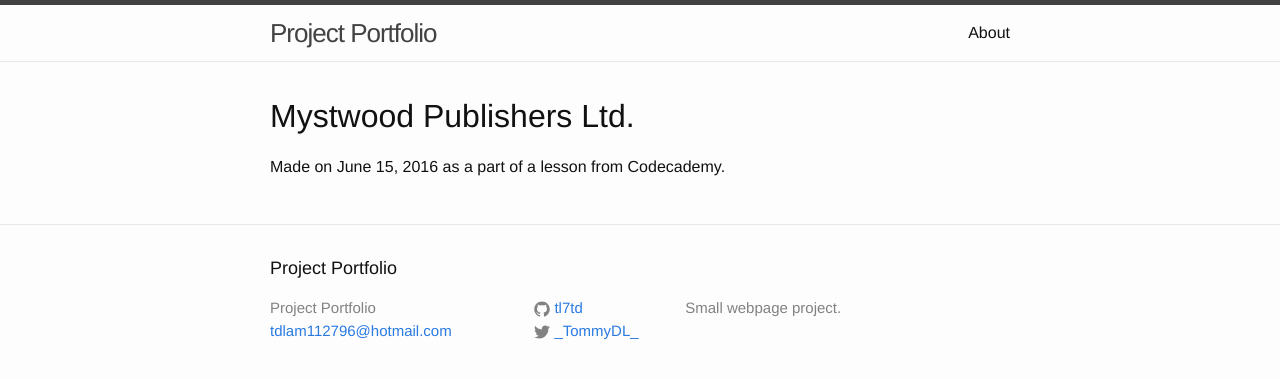
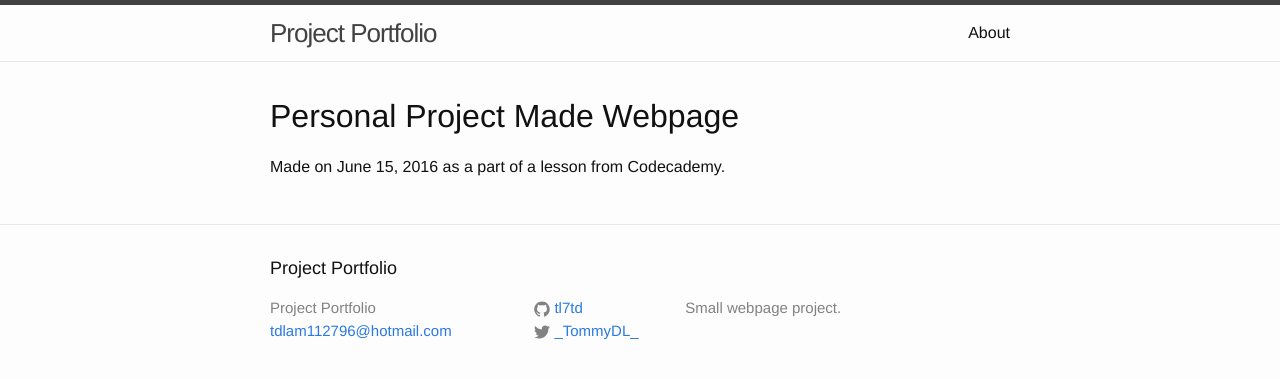
Before and after one commit to tl7td/tl7td.github.io, a Jekyll site: the page built from index.html, in a window 1280 px wide. Shown: the top 379 px of the page. Built offline with Jekyll 4.4.1, drawn with Linux system fonts in a browser that asks for light colours.

Commit message:
Update index.html

```diff
--- a/index.html
+++ b/index.html
@@ -8,7 +8,7 @@ layout: default
 	<link rel="stylesheet" type="text/css" href="main.css"/>
 </head>
 <body>
-	<h1>Mystwood Publishers Ltd.</h1>
+	<h1>Personal Project Made Webpage</h1>
 	<div class="hero">
 		<p>Made on June 15, 2016 as a part of a lesson from Codecademy.</p>
 	</div>
```
